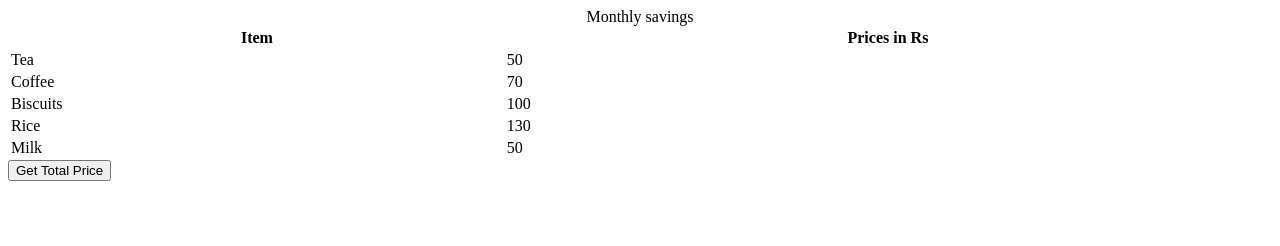
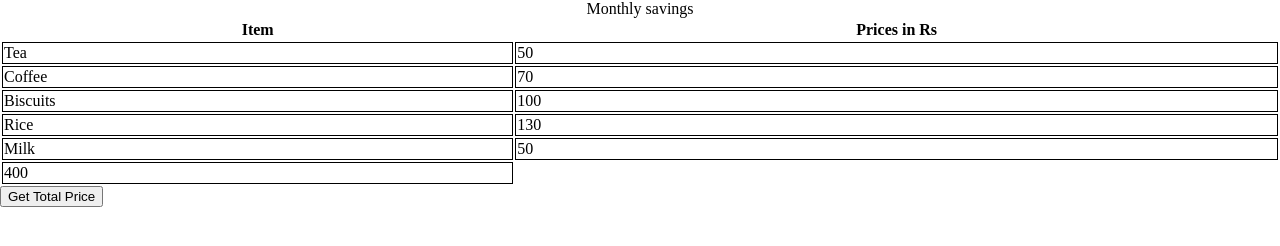
Before and after one commit to acciojob/grofers-checkout-amitjait, a website: page main.html in a window 1280 px wide. Both pictures are taken after a click on the button "Get Total Price". Drawn offline with Linux system fonts and the light colour scheme.

Commit message:
created a submission

```diff
--- a/main.html
+++ b/main.html
@@ -8,7 +8,7 @@
 
 <body>
     <!-- the entire body must be written by student -->
-    <table style="width: 100%">
+    <table style="width: 100%" id="itemTable">
     <caption>
       Monthly savings
     </caption>
--- a/script.js
+++ b/script.js
@@ -4,6 +4,24 @@ document.body.appendChild(getSumBtn);
 
 const getSum = () => {
 //Add your code here
+	let prices = document.getElementsByClassName('price');
+	let total = 0;
+    console.log(prices);
+
+    for(let i=0; i<prices.length; i++){
+        total += (Number)(prices[i].innerHTML);
+    }
+
+	let tr = document.createElement('tr');
+	let td = document.createElement('td');
+
+	td.innerHTML = total;
+	tr.appendChild(td);
+
+
+	let table = document.getElementById('itemTable');
+
+	table.appendChild(tr);
 
 };
 
--- a/styles.css
+++ b/styles.css
@@ -1,2 +1,9 @@
 
 /* Your CSS Code here. */
+
+body{
+	margin:0px auto;
+}
+table td{
+	border:1px solid black;
+}
```
